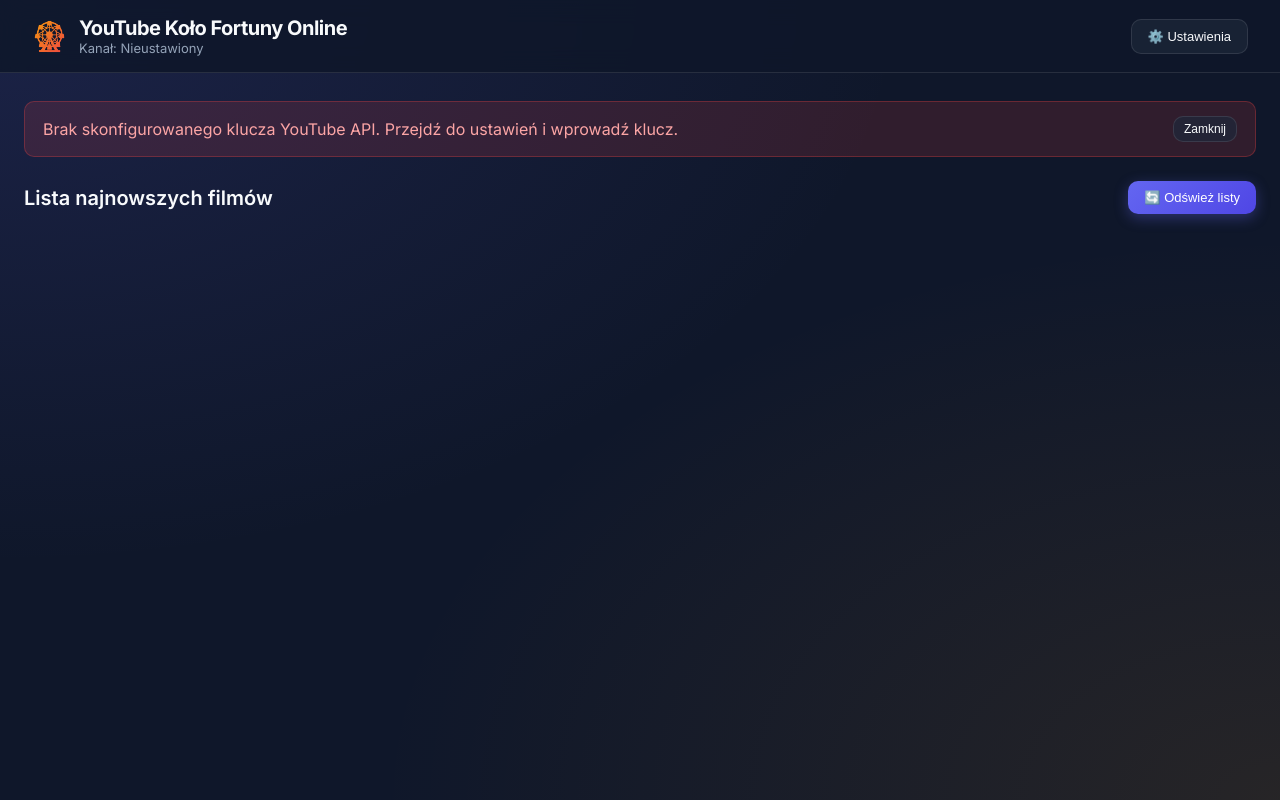
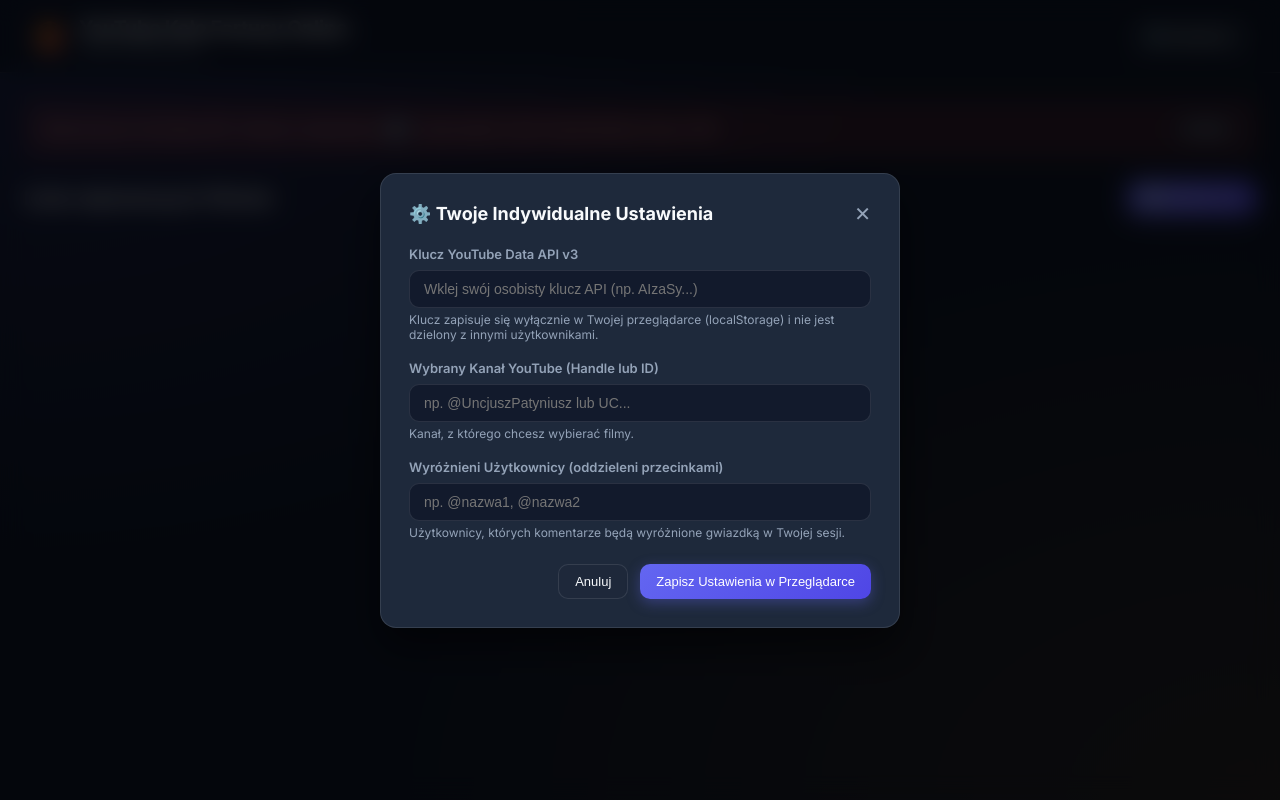
Before and after one commit to dbuczynski/hassio-addons, a Flask app: page /youtube in a window 1280 px wide. Run offline with Flask 3, Linux system fonts and the light colour scheme; data that the repository does not hold is empty.

Commit message:
feat: isolate user settings per browser using localStorage and stateless backend API (version 1.5.2)

```diff
--- /dev/null
+++ b/addons/Andrzejow.net-old/Dockerfile.txt
@@ -0,0 +1,5 @@
+FROM php:8.2-apache
+# Pliki strony będą w folderze /share/andrzejow.net
+RUN rm -rf /var/www/html && ln -s /share/andrzejow.net /var/www/html
+RUN echo "<Directory /var/www/html>\nOptions +Indexes\n</Directory>" > /etc/apache2/conf-available/indexes.conf && a2enconf indexes
+EXPOSE 80
--- a/addons/andrzejow.net/app.py
+++ b/addons/andrzejow.net/app.py
@@ -1,33 +1,20 @@
 import csv
 import io
-import json
 import os
 from flask import Flask, jsonify, render_template, request, Response
 import youtube_service
 
 app = Flask(__name__)
 
-CONFIG_PATH = os.environ.get("CONFIG_PATH", os.path.join(os.path.dirname(__file__), "config.json"))
 
-
-def load_config():
-    if os.path.exists(CONFIG_PATH):
-        try:
-            with open(CONFIG_PATH, "r", encoding="utf-8") as f:
-                return json.load(f)
-        except Exception as e:
-            print(f"Błąd odczytu {CONFIG_PATH}: {e}")
-
-    return {
-        "api_key": "",
-        "channel_handle": "",
-        "target_users": []
-    }
-
-
-def save_config(config_data):
-    with open(CONFIG_PATH, "w", encoding="utf-8") as f:
-        json.dump(config_data, f, ensure_ascii=False, indent=2)
+def get_request_credentials():
+    """
+    Pobiera klucz API oraz nazwę kanału z nagłówków żądania HTTP (lub parametrów URL),
+    zapewniając bezstanowość i niezależność sesji każdego użytkownika.
+    """
+    api_key = request.headers.get("X-Api-Key") or request.args.get("api_key", "").strip()
+    channel_handle = request.headers.get("X-Channel-Handle") or request.args.get("channel_handle", "").strip()
+    return api_key, channel_handle
 
 
 @app.route("/")
@@ -43,62 +30,16 @@ def youtube_app():
     return render_template("index.html")
 
 
-@app.route("/api/config", methods=["GET"])
-@app.route("/youtube/api/config", methods=["GET"])
-def get_config_endpoint():
-    config = load_config()
-    masked_key = ""
-    if config.get("api_key"):
-        key = config["api_key"]
-        masked_key = key[:4] + "*" * (len(key) - 8) + key[-4:] if len(key) > 8 else "****"
-
-    return jsonify({
-        "channel_handle": config.get("channel_handle", ""),
-        "target_users": config.get("target_users", []),
-        "is_api_key_set": bool(config.get("api_key")),
-        "masked_api_key": masked_key
-    })
-
-
-@app.route("/api/config", methods=["POST"])
-@app.route("/youtube/api/config", methods=["POST"])
-def update_config_endpoint():
-    data = request.json or {}
-    config = load_config()
-
-    new_api_key = data.get("api_key", "").strip()
-    if new_api_key and "*" not in new_api_key:
-        config["api_key"] = new_api_key
-
-    if "channel_handle" in data:
-        config["channel_handle"] = data["channel_handle"].strip()
-
-    if "target_users" in data:
-        raw_targets = data["target_users"]
-        if isinstance(raw_targets, str):
-            targets = [t.strip() for t in raw_targets.split(",") if t.strip()]
-        elif isinstance(raw_targets, list):
-            targets = [str(t).strip() for t in raw_targets if str(t).strip()]
-        else:
-            targets = []
-        config["target_users"] = targets
-
-    save_config(config)
-    return jsonify({"success": True, "message": "Konfiguracja została pomyślnie zapisana."})
-
-
 @app.route("/api/videos", methods=["GET"])
 @app.route("/youtube/api/videos", methods=["GET"])
 def list_videos_endpoint():
-    config = load_config()
-    api_key = config.get("api_key")
-    channel_handle = config.get("channel_handle")
+    api_key, channel_handle = get_request_credentials()
 
     if not api_key:
-        return jsonify({"error": "Brak skonfigurowanego klucza YouTube API. Przejdź do ustawień i wprowadź klucz."}), 400
+        return jsonify({"error": "Brak klucza YouTube API. Otwórz Ustawienia ⚙️ i wprowadź swój indywidualny klucz API."}), 400
 
     if not channel_handle:
-        return jsonify({"error": "Brak skonfigurowanej nazwy/ID kanału w ustawieniach."}), 400
+        return jsonify({"error": "Brak nazwy/ID kanału. Otwórz Ustawienia ⚙️ i wpisz nazwę kanału (np. @UncjuszPatyniusz)."}), 400
 
     try:
         data = youtube_service.get_channel_videos(api_key, channel_handle)
@@ -114,12 +55,10 @@ def get_comments_endpoint():
     if not video_id:
         return jsonify({"error": "Brak wymaganego parametru video_id."}), 400
 
-    config = load_config()
-    api_key = config.get("api_key")
-    channel_handle = config.get("channel_handle")
+    api_key, channel_handle = get_request_credentials()
 
     if not api_key:
-        return jsonify({"error": "Brak skonfigurowanego klucza YouTube API."}), 400
+        return jsonify({"error": "Brak klucza YouTube API. Otwórz Ustawienia ⚙️ i wprowadź swój klucz API."}), 400
 
     try:
         comments = youtube_service.get_video_comments(
@@ -129,7 +68,7 @@ def get_comments_endpoint():
         )
         return jsonify({
             "video_id": video_id,
-            "target_users": config.get("target_users", []),
+            "channel_handle": channel_handle,
             "total_comments": len(comments),
             "comments": comments
         })
@@ -146,9 +85,7 @@ def export_csv_endpoint():
     if not video_id:
         return jsonify({"error": "Brak parametru video_id."}), 400
 
-    config = load_config()
-    api_key = config.get("api_key")
-    channel_handle = config.get("channel_handle")
+    api_key, channel_handle = get_request_credentials()
 
     try:
         comments = youtube_service.get_video_comments(
--- a/addons/andrzejow.net/config.yaml
+++ b/addons/andrzejow.net/config.yaml
@@ -1,5 +1,5 @@
 name: "YouTube Koło Fortuny Web Server (andrzejow.net)"
-version: "1.5.1"
+version: "1.5.2"
 slug: "andrzejow_net"
 description: "Serwer WWW dla andrzejow.net z aplikacją YouTube Koło Fortuny Online pod adresem /youtube"
 arch:
--- a/addons/andrzejow.net/templates/index.html
+++ b/addons/andrzejow.net/templates/index.html
@@ -616,7 +616,7 @@
             <span class="brand-icon">🎡</span>
             <div>
                 <div class="brand-title">YouTube Koło Fortuny Online</div>
-                <div class="brand-subtitle" id="channel-subtitle">Ładowanie kanału...</div>
+                <div class="brand-subtitle" id="channel-subtitle">Ładowanie ustawień przeglądarki...</div>
             </div>
         </div>
         <div class="nav-actions">
@@ -737,31 +737,31 @@
     <div class="modal-overlay" id="settings-modal">
         <div class="modal">
             <div class="modal-header">
-                <div class="modal-title">⚙️ Ustawienia Konfiguracji</div>
+                <div class="modal-title">⚙️ Twoje Indywidualne Ustawienia</div>
                 <button class="close-btn" onclick="closeSettingsModal()">✕</button>
             </div>
             <form onsubmit="saveSettings(event)">
                 <div class="form-group">
                     <label class="form-label">Klucz YouTube Data API v3</label>
-                    <input type="password" id="input-api-key" class="form-input" placeholder="Wklej swój klucz API (np. AIzaSy...)">
-                    <div class="help-text">Klucz jest bezpiecznie zapisywany wyłącznie w pliku konfiguracyjnym serwera.</div>
+                    <input type="password" id="input-api-key" class="form-input" placeholder="Wklej swój osobisty klucz API (np. AIzaSy...)">
+                    <div class="help-text">Klucz zapisuje się wyłącznie w Twojej przeglądarce (localStorage) i nie jest dzielony z innymi użytkownikami.</div>
                 </div>
 
                 <div class="form-group">
-                    <label class="form-label">Kanał YouTube (Handle lub ID)</label>
-                    <input type="text" id="input-channel-handle" class="form-input" placeholder="np. @itbpphilips1696 lub UC..." required>
-                    <div class="help-text">Ogranicza wybór filmów wyłącznie do wskazanego użytkownika.</div>
+                    <label class="form-label">Wybrany Kanał YouTube (Handle lub ID)</label>
+                    <input type="text" id="input-channel-handle" class="form-input" placeholder="np. @UncjuszPatyniusz lub UC..." required>
+                    <div class="help-text">Kanał, z którego chcesz wybierać filmy.</div>
                 </div>
 
                 <div class="form-group">
                     <label class="form-label">Wyróżnieni Użytkownicy (oddzieleni przecinkami)</label>
-                    <input type="text" id="input-target-users" class="form-input" placeholder="np. @itbpphilips1696, @WeekendowyDetektorysta">
-                    <div class="help-text">Użytkownicy, których komentarze będą wyróżnione gwiazdką w tabeli.</div>
+                    <input type="text" id="input-target-users" class="form-input" placeholder="np. @nazwa1, @nazwa2">
+                    <div class="help-text">Użytkownicy, których komentarze będą wyróżnione gwiazdką w Twojej sesji.</div>
                 </div>
 
                 <div style="display:flex; justify-content:flex-end; gap:12px; margin-top:24px;">
                     <button type="button" class="btn" onclick="closeSettingsModal()">Anuluj</button>
-                    <button type="submit" class="btn btn-primary">Zapisz Konfigurację</button>
+                    <button type="submit" class="btn btn-primary">Zapisz Ustawienia w Przeglądarce</button>
                 </div>
             </form>
         </div>
@@ -769,9 +769,37 @@
 
     <!-- JavaScript Logic -->
     <script>
+        const STORAGE_KEY = "yt_kolo_fortuny_user_config";
+
+        function getUserConfig() {
+            try {
+                const stored = localStorage.getItem(STORAGE_KEY);
+                if (stored) return JSON.parse(stored);
+            } catch (e) {}
+            return {
+                api_key: "",
+                channel_handle: "",
+                target_users: []
+            };
+        }
+
+        function saveUserConfigToStorage(config) {
+            try {
+                localStorage.setItem(STORAGE_KEY, JSON.stringify(config));
+            } catch (e) {}
+        }
+
         const getApiUrl = (endpoint) => {
             const isYoutubePath = window.location.pathname.includes('/youtube');
             return (isYoutubePath ? '/youtube/api' : '/api') + endpoint;
+        };
+
+        const getRequestHeaders = () => {
+            const config = getUserConfig();
+            return {
+                "X-Api-Key": config.api_key || "",
+                "X-Channel-Handle": config.channel_handle || ""
+            };
         };
 
         let allComments = [];
@@ -798,26 +826,26 @@
             document.getElementById("error-alert").classList.add("hidden");
         }
 
-        async function loadConfig() {
-            try {
-                const res = await fetch(getApiUrl("/config"));
-                const data = await res.json();
+        function loadConfig() {
+            const config = getUserConfig();
+            currentChannelHandle = config.channel_handle || "";
+            targetUsersList = (config.target_users || []).map(u => u.toLowerCase().trim());
 
-                currentChannelHandle = data.channel_handle || "";
             document.getElementById("channel-subtitle").innerText = "Kanał: " + (currentChannelHandle || "Nieustawiony");
             document.getElementById("input-channel-handle").value = currentChannelHandle;
-                document.getElementById("input-target-users").value = (data.target_users || []).join(", ");
-
-                if (data.masked_api_key) {
-                    document.getElementById("input-api-key").placeholder = "Klucz aktywny: " + data.masked_api_key;
-                }
-            } catch (err) {
-                console.error("Błąd pobierania konfiguracji:", err);
-            }
+            document.getElementById("input-target-users").value = (config.target_users || []).join(", ");
+            document.getElementById("input-api-key").value = config.api_key || "";
         }
 
         async function loadVideos() {
             closeAlert();
+            loadConfig();
+            const config = getUserConfig();
+
+            if (!config.api_key || !config.channel_handle) {
+                openSettingsModal();
+            }
+
             const grid = document.getElementById("videos-grid");
             const loader = document.getElementById("videos-loader");
 
@@ -825,7 +853,7 @@
             loader.classList.remove("hidden");
 
             try {
-                const res = await fetch(getApiUrl("/videos"));
+                const res = await fetch(getApiUrl("/videos"), { headers: getRequestHeaders() });
                 const data = await res.json();
 
                 if (!res.ok) {
@@ -876,11 +904,14 @@
         async function selectVideo(videoId, encodedTitle) {
             activeVideoId = videoId;
             const title = decodeURIComponent(encodedTitle);
+            const userConfig = getUserConfig();
 
             document.getElementById("view-videos").classList.add("hidden");
             document.getElementById("view-comments").classList.remove("hidden");
             document.getElementById("active-video-title").innerText = `Komentarze pod: "${title}"`;
-            document.getElementById("btn-export-csv").href = getApiUrl(`/export-csv?video_id=${videoId}`);
+
+            const csvUrl = getApiUrl(`/export-csv?video_id=${videoId}&api_key=${encodeURIComponent(userConfig.api_key || '')}&channel_handle=${encodeURIComponent(userConfig.channel_handle || '')}`);
+            document.getElementById("btn-export-csv").href = csvUrl;
 
             const loader = document.getElementById("comments-loader");
             const layout = document.getElementById("comments-layout-wrapper");
@@ -890,7 +921,7 @@
             closeAlert();
 
             try {
-                const res = await fetch(getApiUrl(`/comments?video_id=${videoId}`));
+                const res = await fetch(getApiUrl(`/comments?video_id=${videoId}`), { headers: getRequestHeaders() });
                 const data = await res.json();
 
                 if (!res.ok) {
@@ -898,8 +929,6 @@
                 }
 
                 allComments = data.comments;
-                targetUsersList = (data.target_users || []).map(u => u.toLowerCase().trim());
-                if (data.channel_handle) currentChannelHandle = data.channel_handle;
 
                 // Reset selected authors map
                 selectedAuthorsMap = {};
@@ -1152,32 +1181,23 @@
             document.getElementById("settings-modal").classList.remove("active");
         }
 
-        async function saveSettings(e) {
+        function saveSettings(e) {
             e.preventDefault();
-            const apiKey = document.getElementById("input-api-key").value;
-            const channelHandle = document.getElementById("input-channel-handle").value;
-            const targetUsers = document.getElementById("input-target-users").value;
+            const apiKey = document.getElementById("input-api-key").value.trim();
+            const channelHandle = document.getElementById("input-channel-handle").value.trim();
+            const targetUsersRaw = document.getElementById("input-target-users").value;
+            const targetUsers = targetUsersRaw.split(",").map(u => u.trim()).filter(u => u);
 
-            try {
-                const res = await fetch(getApiUrl("/config"), {
-                    method: "POST",
-                    headers: { "Content-Type": "application/json" },
-                    body: JSON.stringify({
+            const newConfig = {
                 api_key: apiKey,
                 channel_handle: channelHandle,
                 target_users: targetUsers
-                    })
-                });
+            };
 
-                const data = await res.json();
-                if (!res.ok) throw new Error(data.error || "Błąd zapisu ustawień.");
-
+            saveUserConfigToStorage(newConfig);
             closeSettingsModal();
             loadConfig();
             loadVideos();
-            } catch (err) {
-                alert("Błąd: " + err.message);
-            }
         }
     </script>
 </body>
```
Also changed, not shown: addons/Andrzejow.net-old/config.yaml (added, +13 -0 lines), addons/andrzejow.net/CHANGELOG.md. Lines whose indentation alone changed are shown as unchanged.
